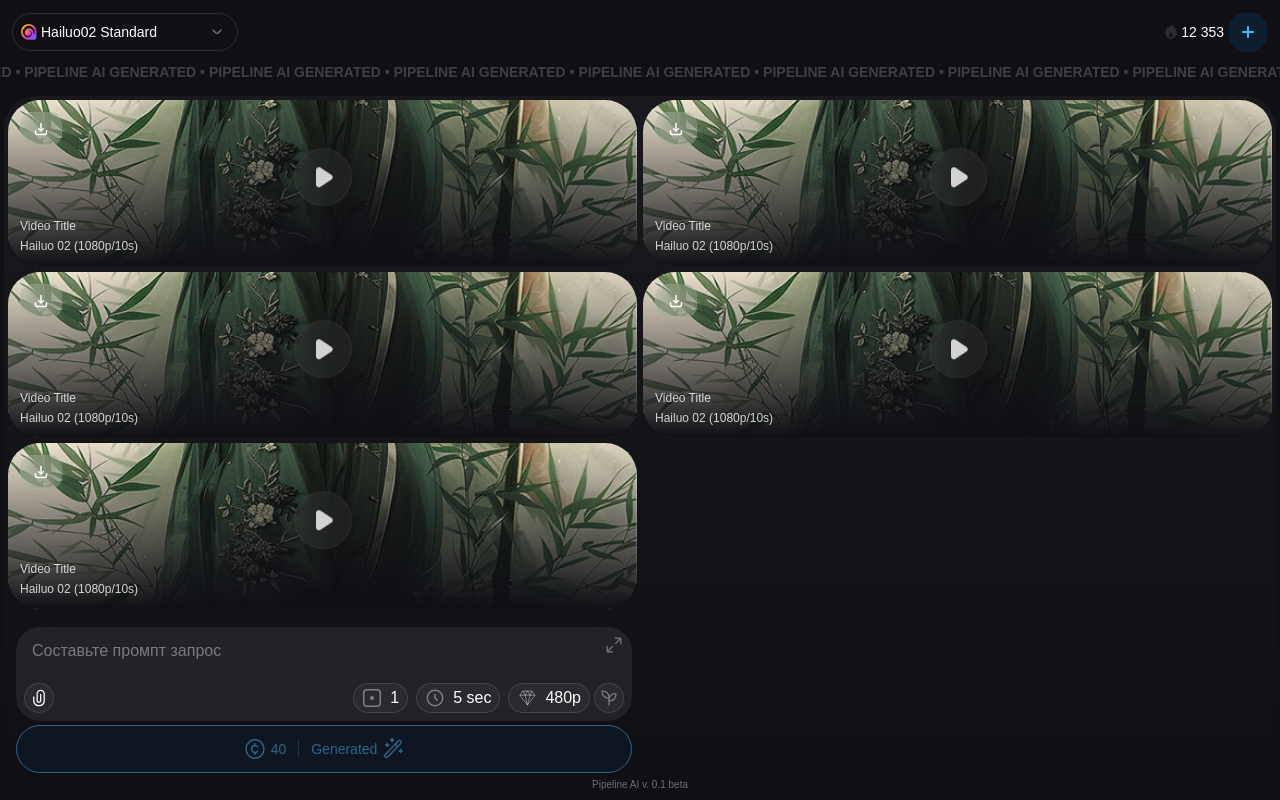
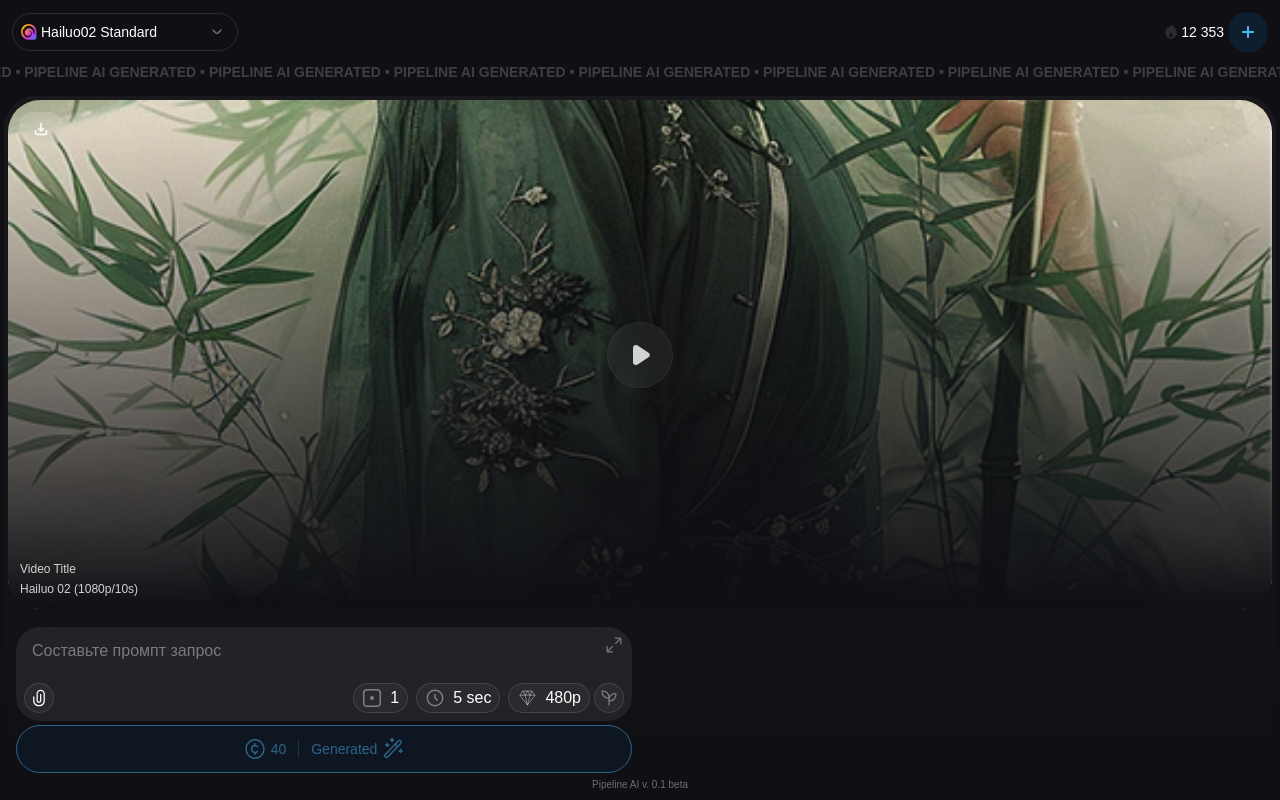
Before and after one commit to GSergiy13/pipeline-frontend, a Next.js app: page / in a window 1280 px wide. Built offline with nearby package versions, Linux system fonts and the light colour scheme; a web font is replaced by a local one.

Commit message:
fix: update videoItems array to use dynamic length based on selectedParams quantity

```diff
--- a/src/components/Home/Home.tsx
+++ b/src/components/Home/Home.tsx
@@ -4,10 +4,13 @@
 import { VideoItem } from 'components/VideoItem/VideoItem'
 import { ChatPromptPanel } from 'components/СhatPromptPanel/СhatPromptPanel'
 import { useEffect, useRef, useState } from 'react'
+import { useSelector } from 'react-redux'
+import type { RootState } from 'store/store'
 
 export const HomePage = () => {
 	const ref = useRef<HTMLDivElement>(null)
 	const [height, setHeight] = useState(150)
+	const data = useSelector((state: RootState) => state.generation.selectedParams.quantity)
 
 	useEffect(() => {
 		if (ref.current) {
@@ -15,7 +18,10 @@
 		}
 	}, [])
 
-	const videoItems = [1, 3, 4, 5, 3]
+	const videoItems = Array.from(
+		{ length: typeof data === 'number' && data > 0 ? data : 0 },
+		(_, i) => i + 1
+	)
 	const videoCount = videoItems.length
 	const isCompactLayout = videoItems.length > 2
 
@@ -29,11 +35,6 @@
 					' w-full overflow-y-auto min-h-[350px] max-h-full h-full',
 					videoCount > 2 ? 'grid grid-cols-2 gap-1.5' : 'flex flex-col'
 				)}
-				style={
-					{
-						// height: `calc(100%  - ${height + 26}px)`
-					}
-				}
 			>
 				{videoItems.map((item, index) => (
 					<VideoItem
```
